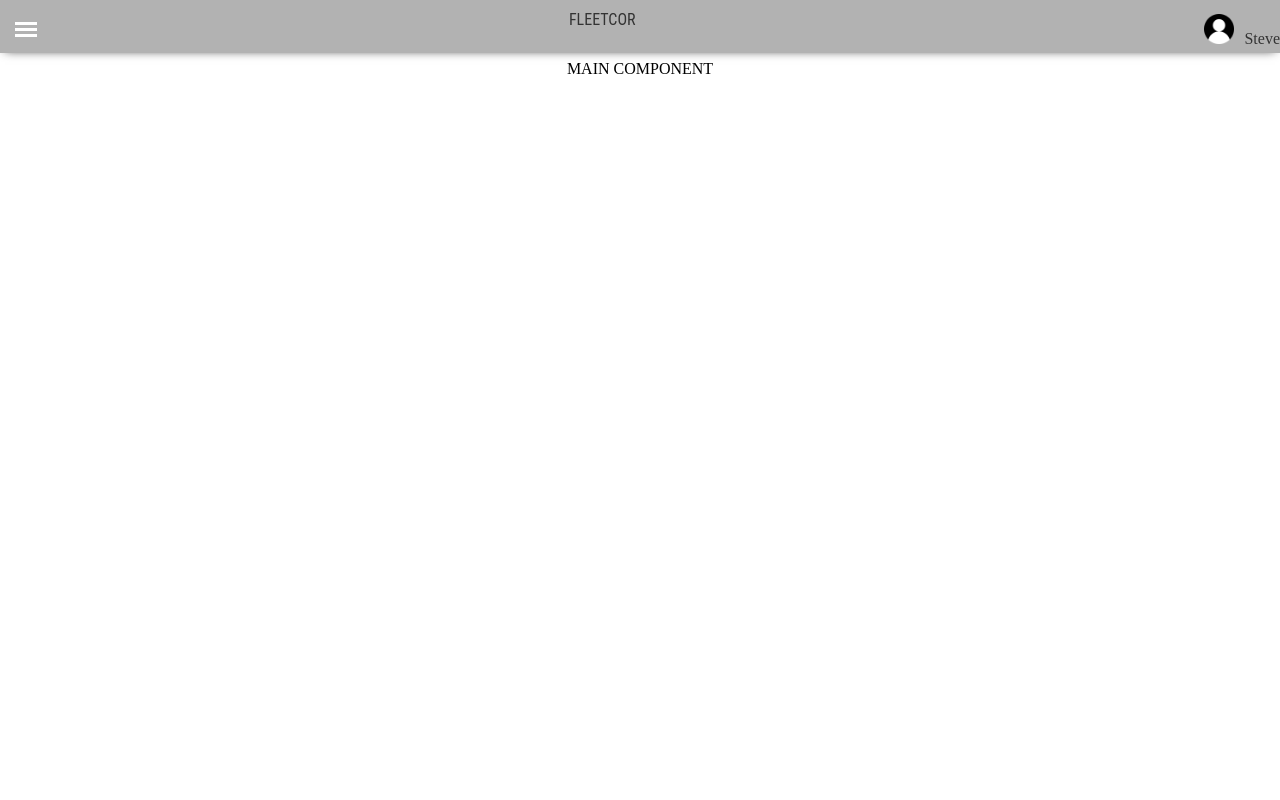
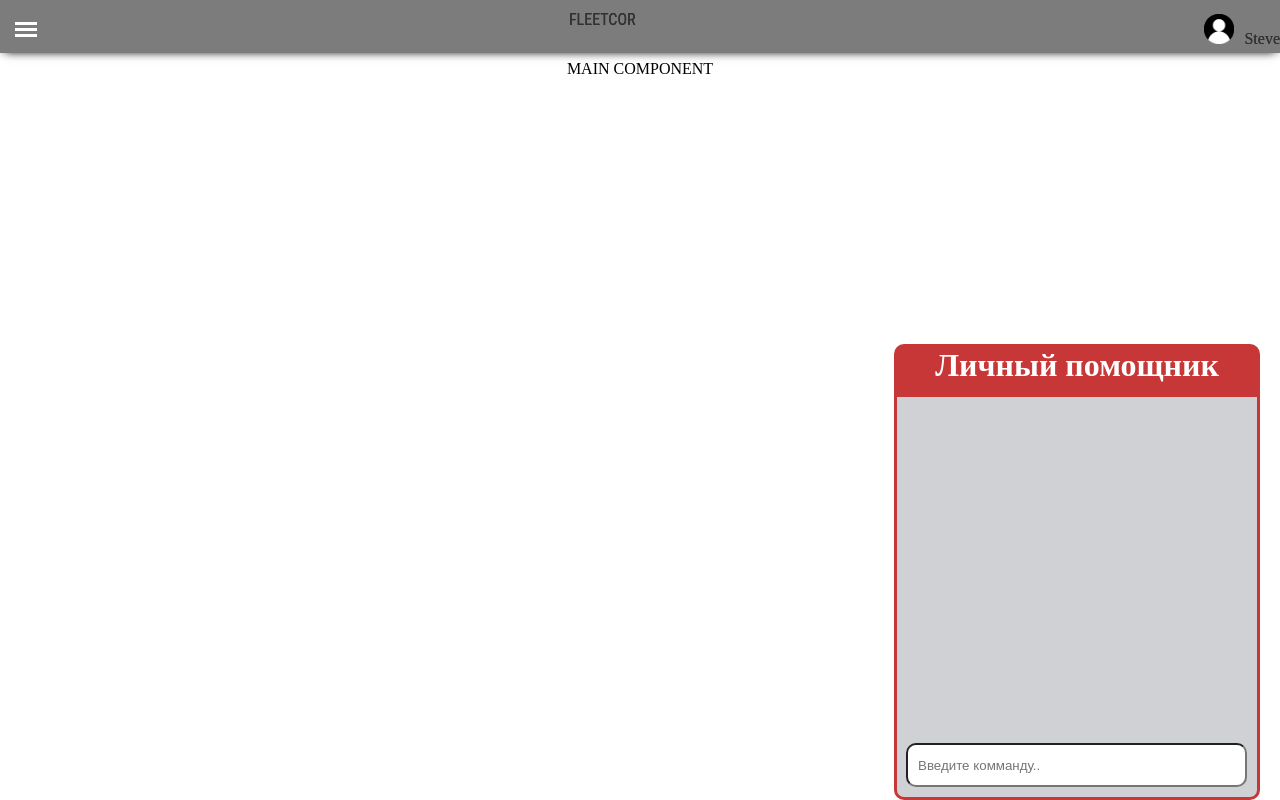
Before and after one commit to BugLight/fleetcor-assistant, a Vue app in the folder web/: page / in a window 1280 px wide. Built offline with nearby package versions, Linux system fonts and the light colour scheme.

Commit message:
some my changes

```diff
--- a/web/index.html
+++ b/web/index.html
@@ -8,6 +8,7 @@
     <link rel="stylesheet" type="text/css" href="/static/styles/main.css">
     <link type="text/css" href="/static/styles/hamburger-menu.css" rel="stylesheet">
     <link type="text/css" href="/static/styles/sidebar-menu.css" rel="stylesheet">
+    <link type="text/css" href="/static/styles/bot.css" rel="stylesheet">
 
 </head>
 
--- /dev/null
+++ b/web/src/components/app-bot.js
@@ -0,0 +1,17 @@
+export default {
+	render(h) {
+		return (
+			<div class='bot'>
+				<div class='back_panel'>
+					<div class='bot_header'>
+						<h1>Личный помощник</h1>
+					</div>
+					<form class='user_field'>
+						<input type='text' name='command'
+							placeholder='Введите комманду..'/>
+					</form>
+				</div>
+			</div>
+		)
+	}
+}
--- a/web/src/components/app.js
+++ b/web/src/components/app.js
@@ -4,25 +4,42 @@ import app_menu_button from './app-menu-button';
 import app_header from './app-header';
 import app_menu from './app-menu';
 import app_content from './app-content';
+import app_bot from './app-bot';
 
 export default {
     components: {
         'app-header': app_header,
         'app-menu': app_menu,
-        'app-content': app_content
+        'app-content': app_content,
+        'app-bot': app_bot,
+    },
+    data: function() {
+        return {
+            menuVisible: false
+        };
+    },
+    data: function() {
+        return {
+            menuVisible: false
+        };
     },
     render(h) {
         return (
             <div id="app">
                 <app-header />
                 <app-menu />
+                <app-bot />
+                <app-header onMenuToggle={this.toggleMenu} />
+                <transition name="menu-slide">
+                    {this.menuVisible ? <app-menu /> : null}
+                </transition>
                 <app-content class="app__content" />
             </div>
         );
     },
     methods: {
-        setMenuVisible: function(show) {
-            this.menu.visible = show;
+        toggleMenu: function() {
+            this.menuVisible = !this.menuVisible;
         }
     }
 };
--- /dev/null
+++ b/web/static/styles/bot.css
@@ -0,0 +1,37 @@
+.back_panel {
+	height: 450px;
+	width: 360px;
+	background-color: #d0d1d5;
+	border-radius: 10px;
+	position: relative;
+	border: 3px solid;
+	border-color: #c83737;
+}
+
+.bot {
+	position: absolute;
+	bottom: 0px;
+	right: 20px;
+	z-index: 1;
+}
+
+.bot_header {
+	width: 100%;
+	background-color: #c83737;
+	color: #ffffff;
+	height: 50px;
+	vertical-align: center;
+}
+
+.user_field input {
+	position: absolute;
+	bottom: 10px;
+	left: 9px;
+	right: 9px;
+	width: 88%;
+	height: 40px;
+	background-color: white;
+	border-radius: 10px;
+	padding-left: 10px;
+	padding-right: 10px;
+}
```
